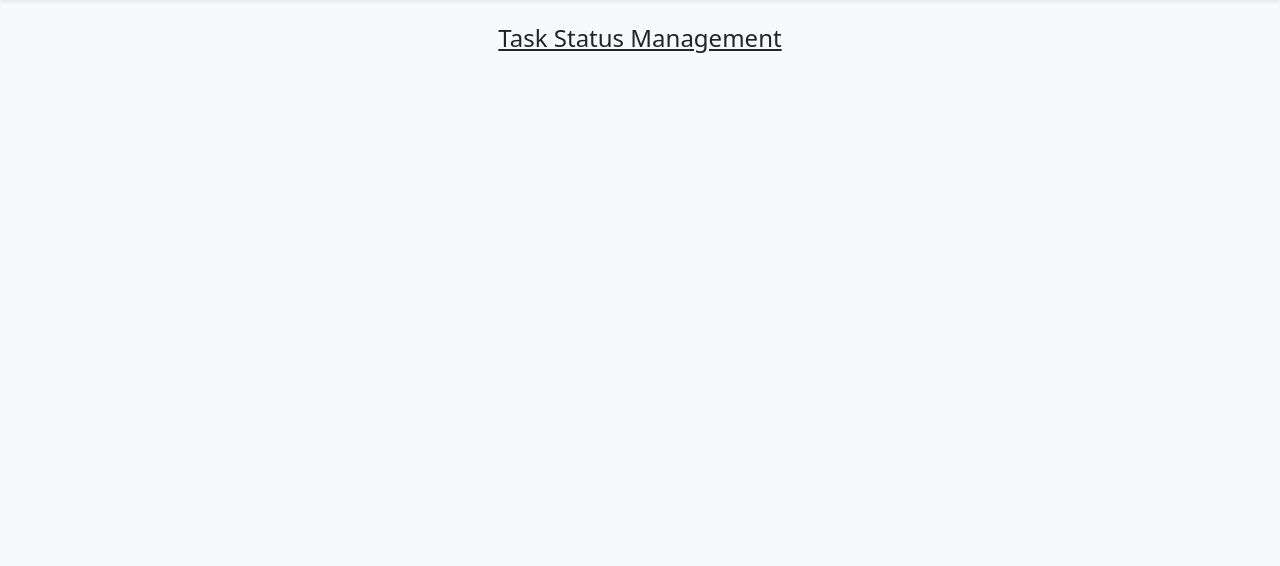
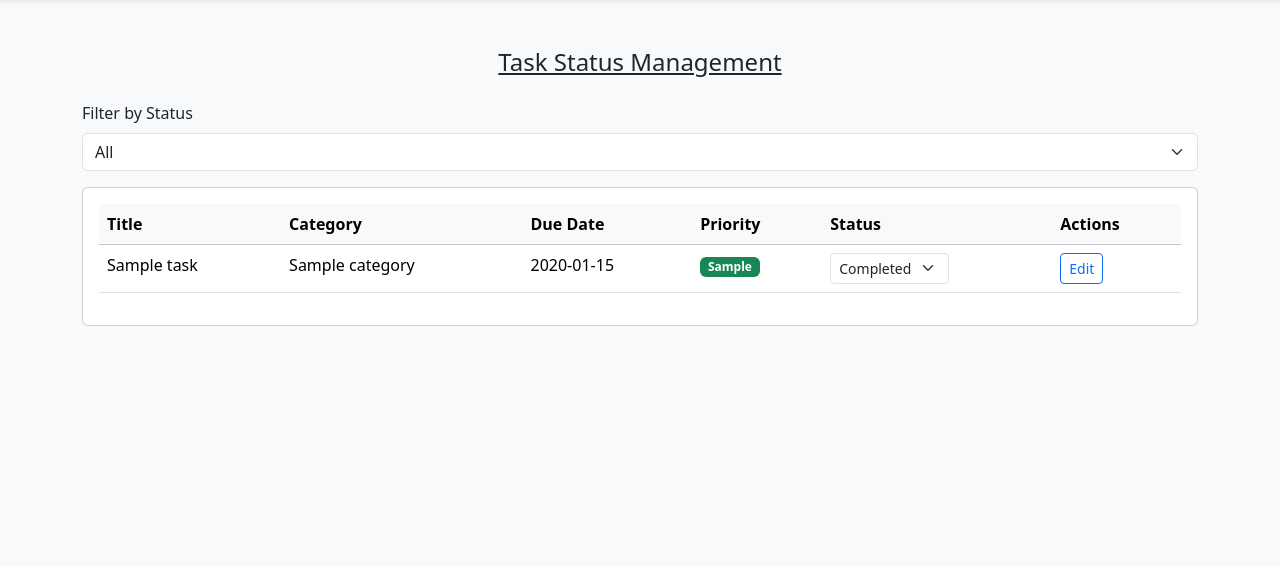
Before and after one commit to MingK5/ToDoApp, a PHP site: page /ToDoApp/status in a window 1280 px wide. Shown: the part 56-622 px from the top of the page. Run offline with PHP 8.4, Linux system fonts and the light colour scheme; the visitor is signed in with stand-in values (Sample User, id 1); tables that the repository leaves empty or names only in its code hold one stand-in row (values such as "Sample post").

Commit message:
Task Status Management

```diff
--- a/tasks/status.php
+++ b/tasks/status.php
@@ -1,20 +1,136 @@
 <?php
+// /ToDoApp/status.php
+require_once __DIR__ . '/../includes/db.php';
 session_start();
+
+// 1) Redirect if not logged in
 if (empty($_SESSION['user_id'])) {
   header('Location: /ToDoApp/');
   exit;
 }
 
+// 2) Prevent browser caching
 header('Cache-Control: no-cache, no-store, must-revalidate');
 header('Pragma: no-cache');
 header('Expires: 0');
 
+// 3) Handle status update
+if ($_SERVER['REQUEST_METHOD'] === 'POST' && isset($_POST['task_id'], $_POST['status'])) {
+  $task_id = (int)$_POST['task_id'];
+  $status = $_POST['status'];
+  $valid_statuses = ['Pending', 'On-going', 'Completed'];
+
+  if (in_array($status, $valid_statuses)) {
+    $stmt = $pdo->prepare("
+      UPDATE tasks
+      SET status = ?, updated_at = NOW()
+      WHERE id = ? AND user_id = ? AND archived = 0
+    ");
+    $stmt->execute([$status, $task_id, $_SESSION['user_id']]);
+  }
+  header('Location: ' . $_SERVER['PHP_SELF'] . '?status=' . urlencode($_GET['status'] ?? ''));
+  exit;
+}
+
+// 4) Get status filter
+$status_filter = isset($_GET['status']) ? urldecode($_GET['status']) : 'All';
+$valid_filters = ['All', 'Pending', 'On-going', 'Completed'];
+if (!in_array($status_filter, $valid_filters)) {
+  $status_filter = 'All';
+}
+
+// 5) Fetch tasks based on status filter
+$sql = "
+  SELECT t.id, t.title, t.description, t.due_date, t.status, t.priority, c.name as category_name, t.created_at, t.updated_at
+  FROM tasks t
+  LEFT JOIN categories c ON t.category_id = c.id
+  WHERE t.user_id = ? AND t.archived = 0
+";
+$params = [$_SESSION['user_id']];
+if ($status_filter !== 'All') {
+  $sql .= " AND t.status = ?";
+  $params[] = $status_filter;
+}
+$sql .= " ORDER BY t.due_date ASC";
+$stmt = $pdo->prepare($sql);
+$stmt->execute($params);
+$tasks = $stmt->fetchAll(PDO::FETCH_ASSOC);
+
+// 6) Set page title
 $pageTitle = 'ToDoApp: Status';
 include __DIR__ . '/../includes/header.php';
 ?>
 
-<div class="container">
-  <h4 class="text-center text-decoration-underline">Task Status Management</h4>
+<div class="container mt-4">
+  <h4 class="text-center text-decoration-underline mb-4">Task Status Management</h4>
+
+  <!-- Status Filter -->
+  <div class="mb-3">
+    <label for="statusFilter" class="form-label">Filter by Status</label>
+    <select id="statusFilter" class="form-select" onchange="window.location.href='?status=' + encodeURIComponent(this.value)">
+      <?php foreach ($valid_filters as $filter): ?>
+        <option value="<?= htmlspecialchars($filter) ?>" <?= $status_filter === $filter ? 'selected' : '' ?>>
+          <?= htmlspecialchars($filter) ?>
+        </option>
+      <?php endforeach; ?>
+    </select>
+  </div>
+
+  <?php if (empty($tasks)): ?>
+    <p class="text-center">No tasks found.</p>
+  <?php else: ?>
+    <div class="card">
+      <div class="card-body">
+        <table class="table table-hover">
+          <thead class="table-light">
+            <tr>
+              <th>Title</th>
+              <th>Category</th>
+              <th>Due Date</th>
+              <th>Priority</th>
+              <th>Status</th>
+              <th>Actions</th>
+            </tr>
+          </thead>
+          <tbody>
+            <?php foreach ($tasks as $task): ?>
+              <tr>
+                <td><?= htmlspecialchars($task['title']) ?></td>
+                <td><?= htmlspecialchars($task['category_name'] ?? 'Uncategorized') ?></td>
+                <td><?= date('Y-m-d', strtotime($task['due_date'])) ?></td>
+                <td>
+                  <span class="badge
+                    <?= $task['priority'] === 'High' ? 'bg-danger' :
+                        ($task['priority'] === 'Medium' ? 'bg-warning' : 'bg-success') ?>">
+                    <?= htmlspecialchars($task['priority']) ?>
+                  </span>
+                </td>
+                <td>
+                  <form method="post" class="d-inline">
+                    <input type="hidden" name="task_id" value="<?= $task['id'] ?>">
+                    <select name="status" class="form-select form-select-sm d-inline-block" style="width: auto;" onchange="this.form.submit()">
+                      <?php foreach (['Pending', 'On-going', 'Completed'] as $status): ?>
+                        <option value="<?= $status ?>" <?= $task['status'] === $status ? 'selected' : '' ?>>
+                          <?= $status ?>
+                        </option>
+                      <?php endforeach; ?>
+                    </select>
+                  </form>
+                </td>
+                <td>
+                  <a href="/ToDoApp/tasks/task_edit.php?id=<?= $task['id'] ?>"
+                     class="btn btn-outline-primary btn-sm"
+                     onclick="window.open(this.href,'EditTask','width=600,height=600');return false;">
+                    Edit
+                  </a>
+                </td>
+              </tr>
+            <?php endforeach; ?>
+          </tbody>
+        </table>
+      </div>
+    </div>
+  <?php endif; ?>
 </div>
 
 <?php include __DIR__ . '/../includes/footer.php'; ?>
```
